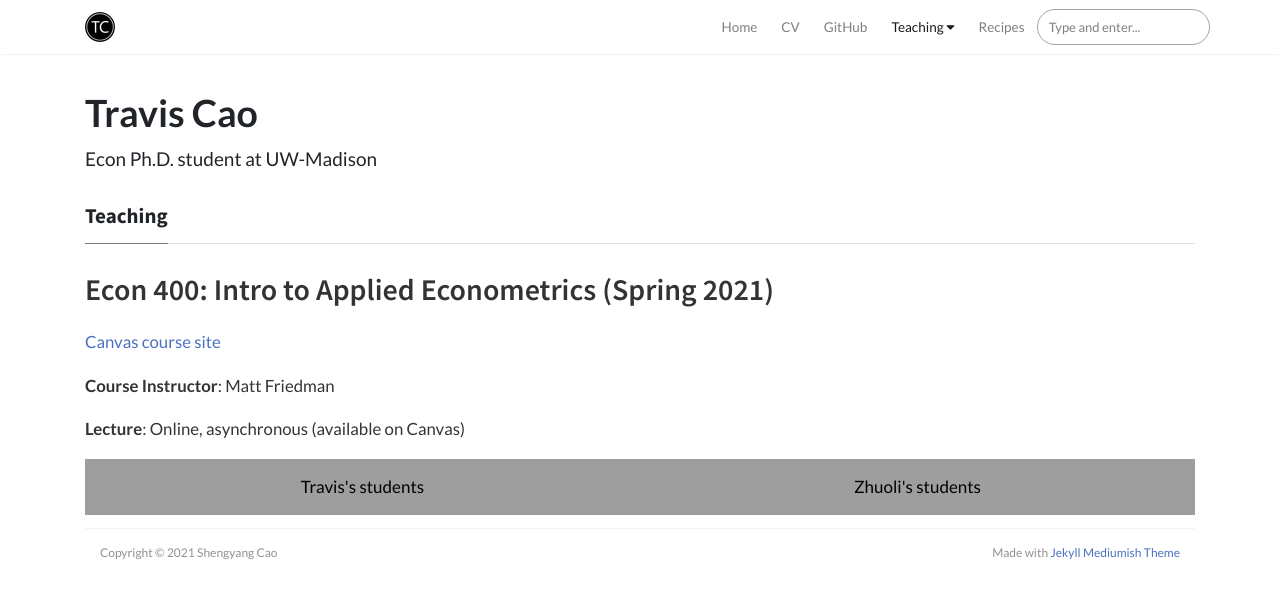
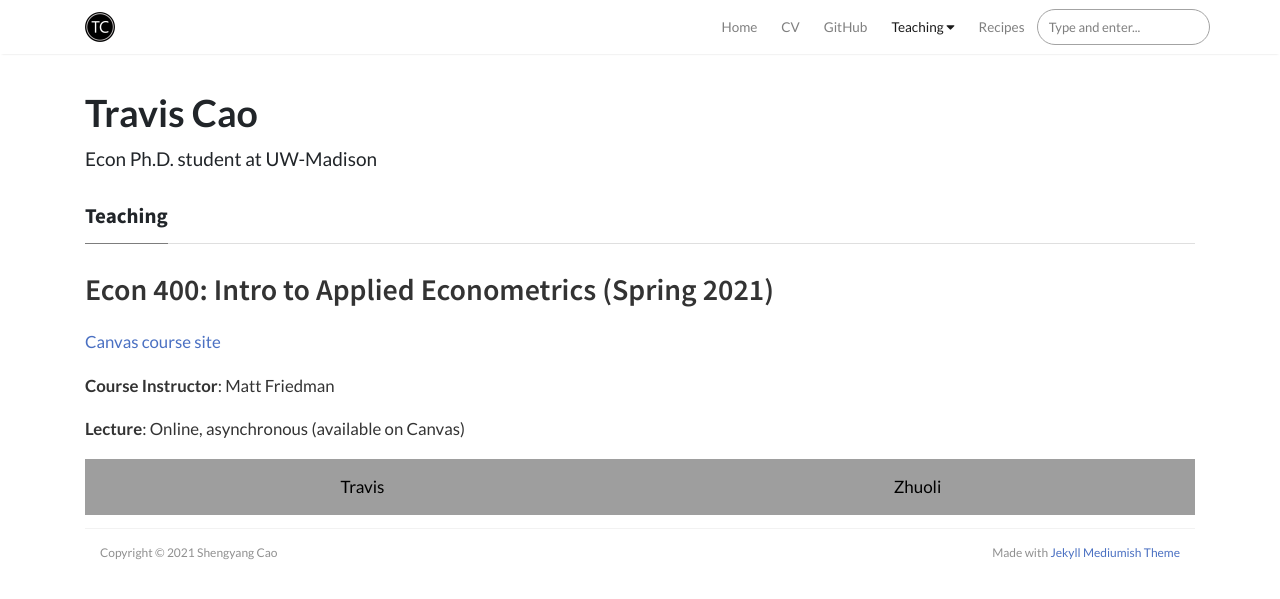
Before and after one commit to scaotravis/scaotravis.github.io, a Jekyll site: the page built from _pages/teaching/sp21-400.md, in a window 1280 px wide. Shown: the top 599 px of the page. Built offline with Jekyll 4.4.1, drawn with Linux system fonts in a browser that asks for light colours; nearby versions of some CDN libraries; comment, search, counter and statistics services are not loaded.

Commit message:
update 400 landing page

```diff
--- a/_pages/teaching/sp21-400.md
+++ b/_pages/teaching/sp21-400.md
@@ -13,8 +13,8 @@ categories: Teaching
 **Lecture**: Online, asynchronous (available on Canvas)
 
 <html>
-<button class="tablink" onclick="openPage('For-Travis', this)" id="default-Travis">Travis's students</button>
-<button class="tablink" onclick="openPage('For-Zhuoli', this)" id="default-Zhuoli">Zhuoli's students</button>
+<button class="tablink" onclick="openPage('For-Travis', this)" id="default-Travis">Travis</button>
+<button class="tablink" onclick="openPage('For-Zhuoli', this)" id="default-Zhuoli">Zhuoli</button>
 
 <div id="For-Travis" class="tabcontent">
     {% capture travis %}{% include sp21-400-travis.md %}{% endcapture %}
```
Also changed, not shown: 2 other files.
